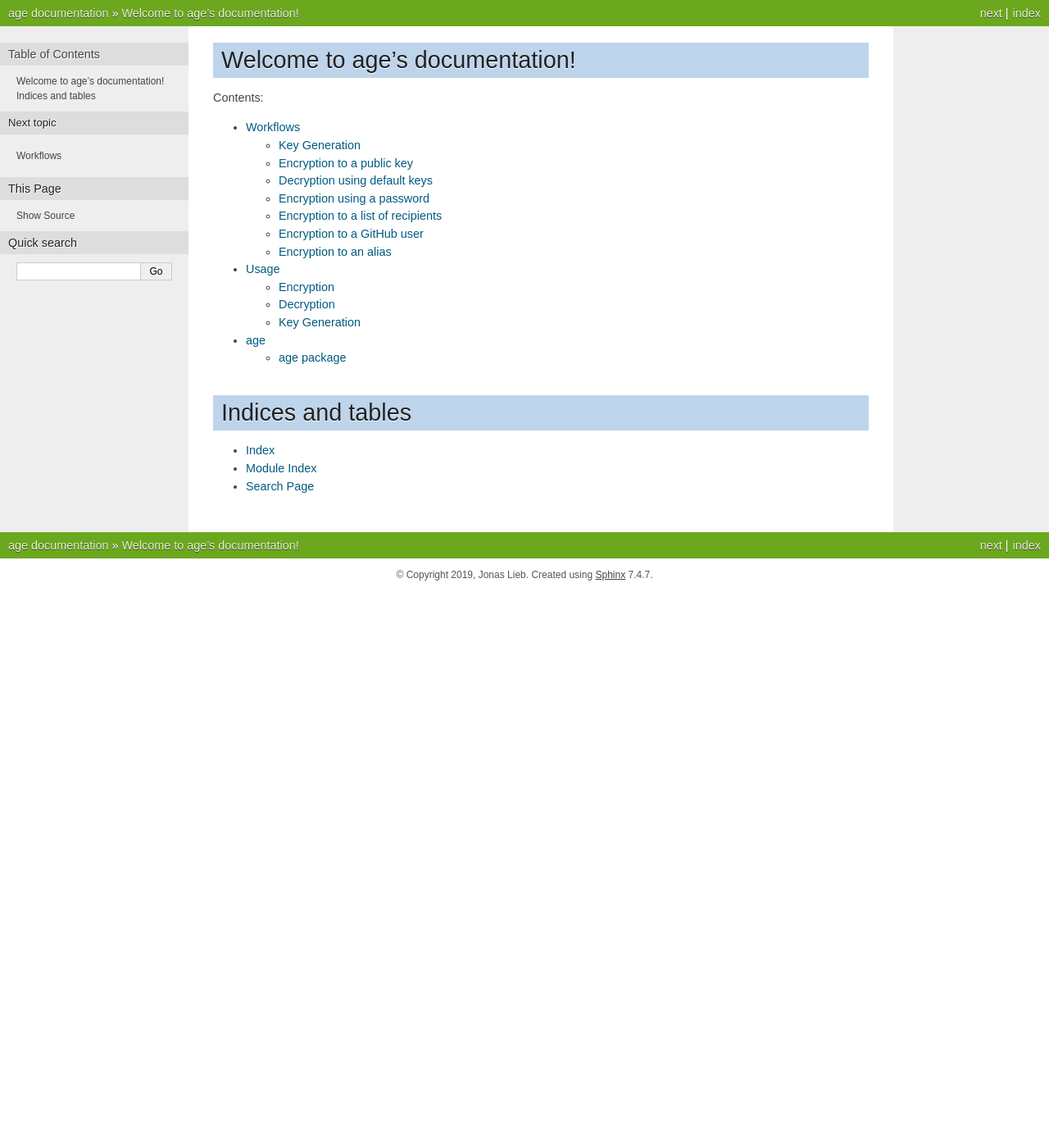
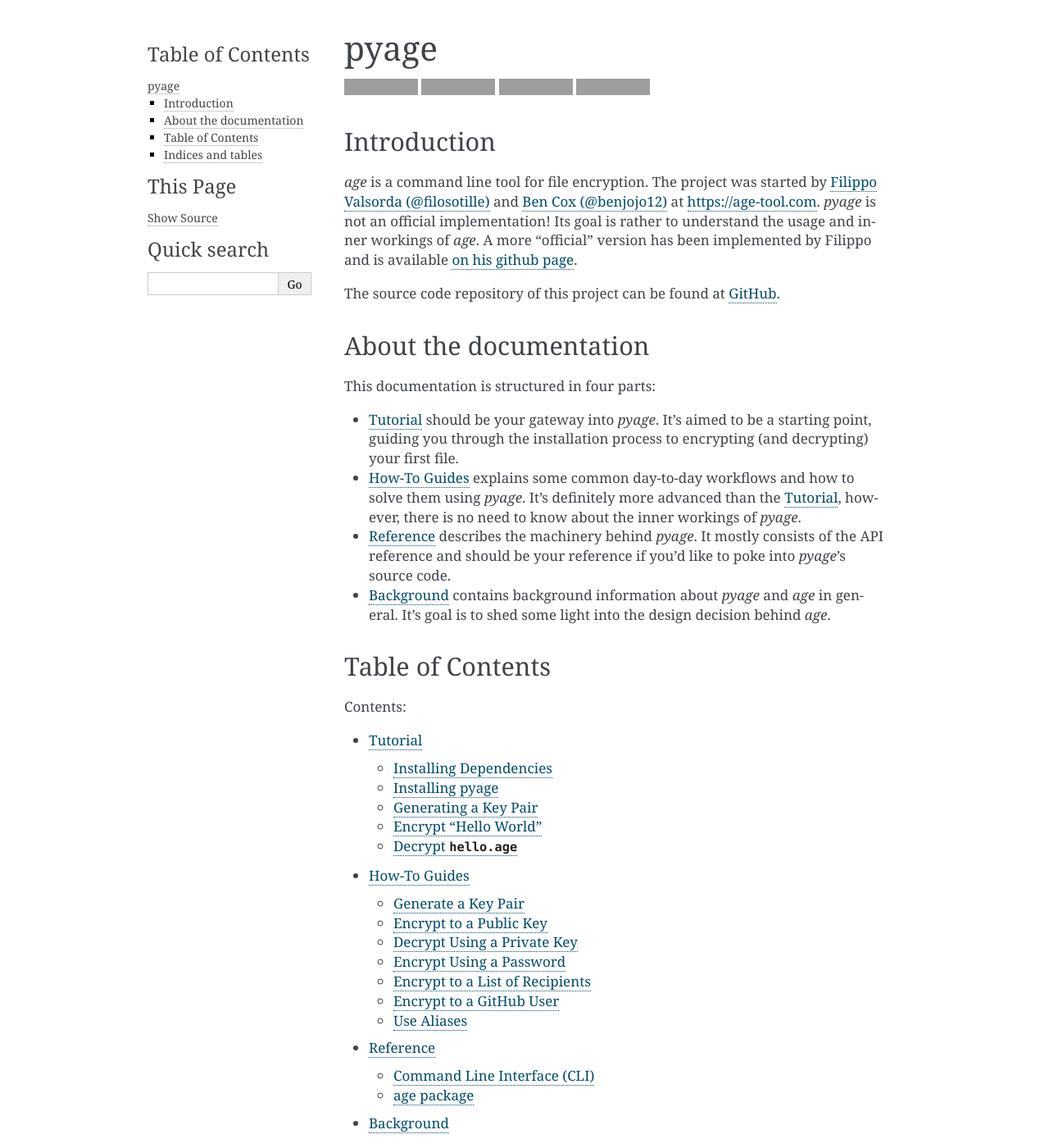
Before and after one commit to jojonas/pyage, a Sphinx documentation site: the page built from docs/source/index.rst, in a window 1280 px wide and 1400 px high. Shown: the whole window at 82% size. Built offline with Sphinx 7.4.7, drawn with Linux system fonts in a browser that asks for light colours; some of the changed text lies outside the part shown; grey boxes are pictures that could not be loaded.

Commit message:
Update documentation

```diff
--- /dev/null
+++ b/docs/source/background.rst
@@ -0,0 +1,4 @@
+.. _background:
+
+Background
+==========
--- /dev/null
+++ b/docs/source/cli.rst
@@ -0,0 +1,30 @@
+
+.. _usage:
+
+Command Line Interface (CLI)
+============================
+
+.. command-output:: age --help
+
+
+.. _usage-encrypt:
+
+Encryption
+----------
+
+.. command-output:: age encrypt --help
+
+
+.. _usage-decrypt:
+
+Decryption
+----------
+
+.. command-output:: age decrypt --help
+
+.. _usage-generate:
+
+Key Generation
+--------------
+
+.. command-output:: age generate --help
--- a/docs/source/conf.py
+++ b/docs/source/conf.py
@@ -20,7 +20,7 @@
 
 # -- Project information -----------------------------------------------------
 
-project = "age"
+project = "pyage"
 copyright = "2019, Jonas Lieb"
 author = "Jonas Lieb"
 
@@ -52,7 +52,17 @@ exclude_patterns = []
 # The theme to use for HTML and HTML Help pages.  See the documentation for
 # a list of builtin themes.
 #
-html_theme = "nature"
+html_theme = "alabaster"
+html_theme_options = {
+    # 'logo': 'logo.png',
+    # "body_text_align": "justify",
+    "description": "Actually good encryption.<br>In Python.",
+    "fixed_sidebar": True,
+    "github_button": True,
+    "github_user": "jojonas",
+    "github_repo": "pyage",
+}
+
 
 # Add any paths that contain custom static files (such as style sheets) here,
 # relative to this directory. They are copied after the builtin static files,
--- a/docs/source/usage.rst
+++ b/docs/source/guides.rst
@@ -1,15 +1,17 @@
-Workflows
-=========
+.. _guides:
+
+How-To Guides
+=============
 
 This section outlines a few of the typical workflows which can be achieved with
 ``age``. For further information on the different subcommands, see :ref:`usage`
-below or call ``age`` with the ``--help`` option.
+or call ``age`` with the ``--help`` option.
 
 
-.. _examples-key-generation:
+.. _guide-key-generation:
 
-Key Generation
---------------
+Generate a Key Pair
+-------------------
 
 New age private keys can be generated with the ``age generate`` subcommand. By
 default the key is printed to the standard output stream, but it can also
@@ -25,10 +27,10 @@ directly by stored in a file.
     AGE_SECRET_KEY_yBO1LGytPAYcGPw3Ptu7LJ0xvwO1K9B9itImkvZej3E
 
 
-.. _examples-encryption:
+.. _guide-encryption:
 
-Encryption to a public key
---------------------------
+Encrypt to a Public Key
+-----------------------
 
 Public keys of recipients must be provided in the ``age encrypt`` command. The
 simplest use case is to encrypt to an age public key starting with ``pubkey:``.
@@ -37,15 +39,16 @@ simplest use case is to encrypt to an age public key starting with ``pubkey:``.
 
     $ echo "_o/" | age encrypt -o hello.age pubkey:oHoXjKEvpxAgs9rY2YGbiEfKG5wcFo-WEb_u1Mi3hVQ
 
-.. _examples-decryption:
+.. _guide-decryption:
 
-Decryption using default keys
------------------------------
+Decrypt Using a Private Key
+---------------------------
 
-``age`` will try keys from several locations during decryption (see
-:ref:`usage-decrypt`). The following example works because of the
-``~/.config/age/keys.txt`` file we created earlier (see
-:ref:`examples-key-generation`).
+``age`` will try private keys from several locations during decryption (see
+:ref:`usage-decrypt`). The following example works because the private key is
+stored at
+``~/.config/age/keys.txt`` (see
+:ref:`guide-key-generation`).
 
 ::
 
@@ -53,10 +56,10 @@ Decryption using default keys
     _o/
 
 
-.. _examples-password:
+.. _guide-password:
 
-Encryption using a password
----------------------------
+Encrypt Using a Password
+------------------------
 
 Besides asymmetric cryptography, ``age`` can also encrypt to a password. The
 same password is then required in order to decrypt the file. This can be seen
@@ -73,13 +76,13 @@ characters are not echoed to the terminal.
     Hello Password!
 
 
-.. _examples-recipient-list:
+.. _guide-recipient-list:
 
-Encryption to a list of recipients
-----------------------------------
+Encrypt to a List of Recipients
+-------------------------------
 
 Instead of providing a public key directly, ``age`` can read recipients from a
-file or an URL. Note that in this case, :ref:`aliases <examples-alias>` are
+file or an URL. Note that in this case, :ref:`aliases <guide-alias>` are
 *not* further expanded.
 
 ::
@@ -88,10 +91,10 @@ file or an URL. Note that in this case, :ref:`aliases <examples-alias>` are
     $ echo 'Hello URL!'  | age encrypt -o hello_recipients.age https://example.com/age-keys.txt
 
 
-.. _examples-github:
+.. _guide-github:
 
-Encryption to a GitHub user
----------------------------
+Encrypt to a GitHub User
+------------------------
 
 GitHub serves the SSH public keys `configured
 <https://help.github.com/en/articles/adding-a-new-ssh-key-to-your-github-account>`_
@@ -110,10 +113,10 @@ key is stored in at ``~/.ssh/id_rsa``.
     Hello GitHub!
 
 
-.. _examples-alias:
+.. _guide-alias:
 
-Encryption to an alias
-----------------------
+Use Aliases
+-----------
 
 Aliases can be configured in the file ``~/.config/age/aliases.txt``. The file
 contains one alias per line. The line must start with the alias label followed
@@ -128,34 +131,3 @@ be specified, separated by a space character.
     jonas: pubkey:oHoXjKEvpxAgs9rY2YGbiEfKG5wcFo-WEb_u1Mi3hVQ github:jojonas
 
     $ echo 'Hello Alias!' | age encrypt -o hello_alias.age jonas
-
-
-.. _usage:
-
-Usage
-=====
-
-.. command-output:: age --help
-
-
-.. _usage-encrypt:
-
-Encryption
-----------
-
-.. command-output:: age encrypt --help
-
-
-.. _usage-decrypt:
-
-Decryption
-----------
-
-.. command-output:: age decrypt --help
-
-.. _usage-generate:
-
-Key Generation
---------------
-
-.. command-output:: age generate --help
--- a/docs/source/index.rst
+++ b/docs/source/index.rst
@@ -1,21 +1,69 @@
-.. age documentation master file, created by
-   sphinx-quickstart on Fri Sep 20 19:22:23 2019.
-   You can adapt this file completely to your liking, but it should at least
-   contain the root `toctree` directive.
+pyage
+=====
 
-Welcome to age's documentation!
-===============================
+.. image:: https://github.com/jojonas/pyage/workflows/Build%20and%20Test/badge.svg
+  :target: https://github.com/jojonas/pyage/actions?workflow=Build+and+Test
+
+.. image:: https://github.com/jojonas/pyage/workflows/Compatibility%20with%20FiloSottile/age/badge.svg
+  :target: https://github.com/jojonas/pyage/actions?workflow=Compatibility%20with%20FiloSottile/age
+
+.. image:: https://readthedocs.org/projects/pyage/badge/?version=latest
+  :target: https://pyage.readthedocs.io/en/latest/?badge=latest
+
+.. image:: https://img.shields.io/github/license/jojonas/pyage
+
+
+Introduction
+------------
+
+*age* is a command line tool for file encryption. The project was started by
+`Filippo Valsorda (@filosotille) <https://twitter.com/filosottile>`_ and `Ben
+Cox (@benjojo12) <https://twitter.com/benjojo12>`_ at
+`<https://age-tool.com>`_. *pyage* is not an official implementation! Its goal
+is rather to understand the usage and inner workings of *age*. A more
+"official" version has been implemented by Filippo and is available `on his
+github page <https://github.com/FiloSottile/age>`_.
+
+The source code repository of this project can be found at `GitHub
+<https://github.com/jojonas/pyage>`_.
+
+About the documentation
+-----------------------
+
+This documentation is structured in four parts:
+
+* :ref:`tutorials` should be your gateway into *pyage*. It's aimed
+  to be a starting point, guiding you through the installation process to
+  encrypting (and decrypting) your first file.
+
+* :ref:`guides` explains some common day-to-day workflows and
+  how to solve them using *pyage*. It's definitely more advanced than the
+  :ref:`tutorials`, however, there is no need to know about the inner workings of
+  *pyage*.
+
+* :ref:`reference` describes the machinery behind *pyage*. It
+  mostly consists of the API reference and should be your reference if you'd
+  like to poke into *pyage*'s source code.
+
+* :ref:`background` contains background information about *pyage*
+  and *age* in general. It's goal is to shed some light into the design
+  decision behind *age*.
+
+Table of Contents
+-----------------
 
 .. toctree::
     :maxdepth: 2
     :caption: Contents:
 
-    usage.rst
-    api/modules.rst
+    tutorials.rst
+    guides.rst
+    reference.rst
+    background.rst
 
 
 Indices and tables
-==================
+------------------
 
 * :ref:`genindex`
 * :ref:`modindex`
--- /dev/null
+++ b/docs/source/reference.rst
@@ -0,0 +1,9 @@
+.. _reference:
+
+Reference
+=========
+
+.. toctree::
+
+    cli.rst
+    api/age.rst
--- /dev/null
+++ b/docs/source/tutorials.rst
@@ -0,0 +1,113 @@
+.. _tutorials:
+
+Tutorial
+========
+
+Installing Dependencies
+-----------------------
+
+To install *pyage*, you only need two dependencies: `Python 3
+<https://www.python.org/downloads/>`_ and `pipenv
+<https://github.com/pypa/pipenv#installation>`_. Both should be available from
+your favorite package manager.
+
+On Debian or Ubuntu, use:
+
+::
+
+    $ sudo apt install python3 pipenv
+
+On Arch, install them as
+
+::
+
+    $ sudo pacman -S python python-pipenv
+
+On Fedora, use
+
+::
+
+    $ sudo dnf install python3 pipenv
+
+
+Installing pyage
+----------------
+
+Now, clone *pyage*'s public respository from `GitHub
+<https://github.com/jojonas/pyage>`_:
+
+::
+
+    $ git clone https://github.com/jojonas/pyage.git
+
+
+Install *pyage* locally:
+
+::
+
+    $ cd pyage
+    $ pipenv install
+
+In order to interact with *pyage*, start a "pipenv shell":
+
+::
+
+    $ pipenv shell
+
+... now you're all set!
+
+
+Generating a Key Pair
+---------------------
+
+It's like moving into an apartment: You get a new apartment address and a key.
+And it's just as exciting!
+
+::
+
+    $ mkdir -p ~/.config/age
+    $ age generate | tee ~/.config/age/keys.txt
+
+You should see something like:
+
+::
+
+    # created: 2019-10-19T12:34:56
+    # pubkey:Vn5D1ZdwXiEtO3xZ_81psWqTgEyngXZfiBH_4kddWS0
+    AGE_SECRET_KEY_uBE1QNrUFq4dSrmKyAiDWKDd9HCuasETsF7RsIcuh2E
+
+Take note of the part starting with ``pubkey:<gibberish>``. This is your public
+key. It serves as your new "address" and you may distribute it to your friends
+and family. But never show your ``AGE_SECRET_KEY_<gibberish>`` line to anyone,
+this is your secret key 🔑!
+
+
+Encrypt "Hello World"
+---------------------
+
+Let's create and encrypt our first file. Choose a file of your liking or
+generate a tiny file as follows:
+
+::
+
+    $ echo "Hello World" > hello.txt
+
+Encrypt the file to the public key obtained earlier:
+
+::
+
+    $ age encrypt -i hello.txt -o hello.age pubkey:Vn5D1ZdwXiEtO3xZ_81psWqTgEyngXZfiBH_4kddWS0
+
+The encrypted file is now stored at ``hello.age``.
+
+
+Decrypt ``hello.age``
+---------------------
+
+In order to decrypt the file, all you need to do is to call
+
+::
+
+    $ age decrypt -i hello.age
+
+If all went well, your terminal will print out "Hello World". Hello!
```
Also changed, not shown: docs/source/api/modules.rst (deleted, +0 -7 lines), 2 other files.
